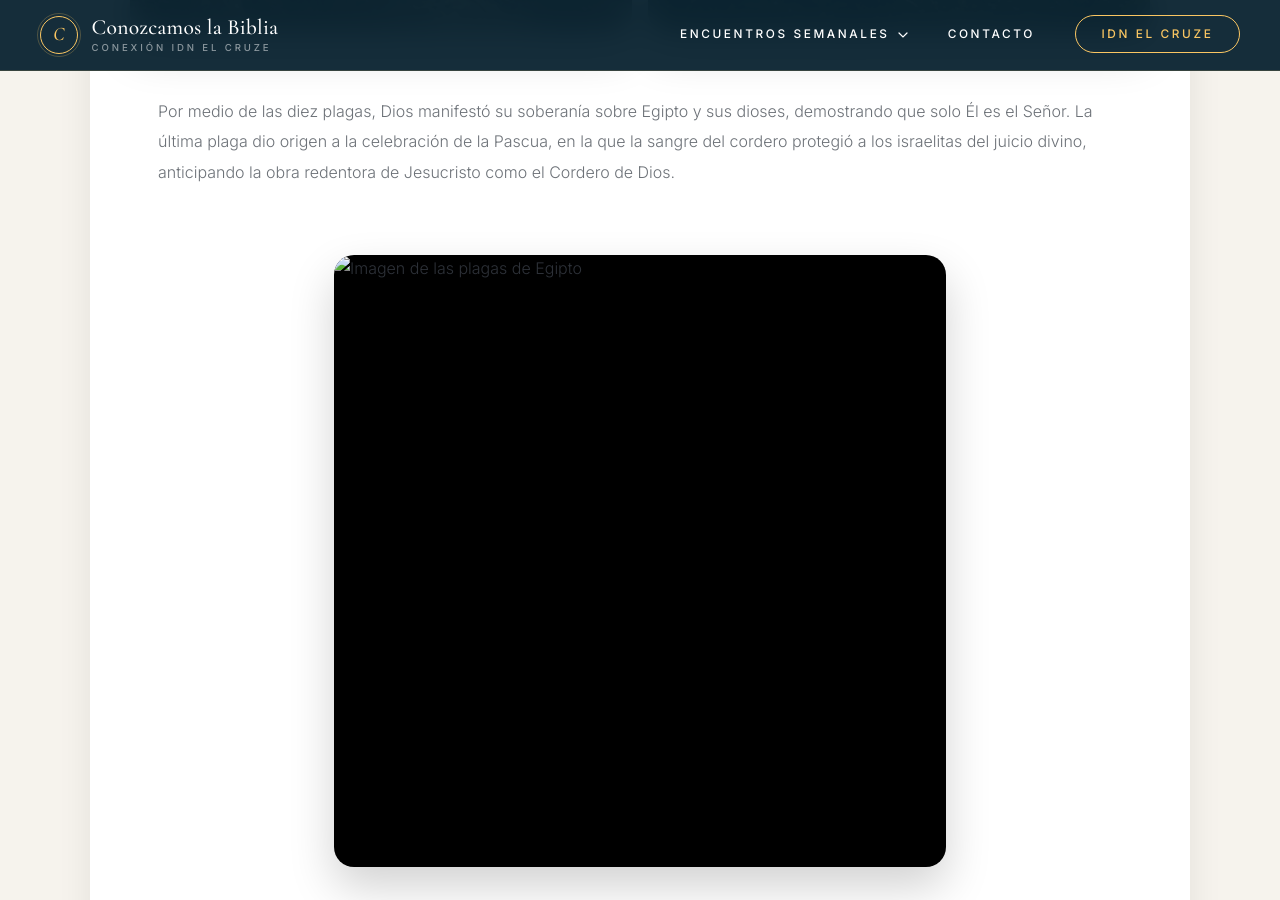
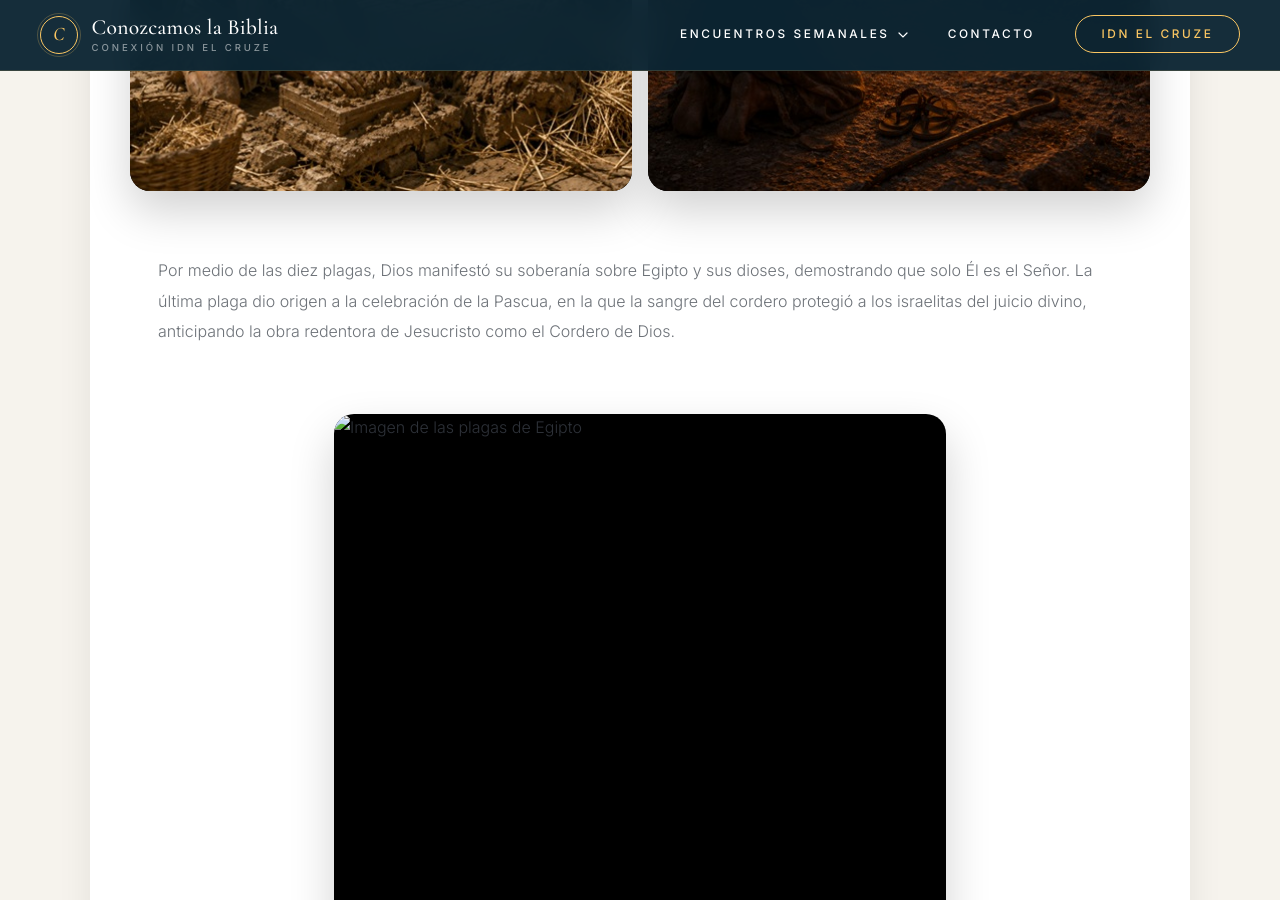
Before and after one commit to iporoma/conozcamoslabiblia, a Jekyll site: the page built from test1.html, in a window 1280 px wide and 900 px high, scrolled down 1669 px. Built offline with Jekyll 4.4.1, drawn with Linux system fonts in a browser that asks for light colours.

Commit message:
Update test1.html

```diff
--- a/test1.html
+++ b/test1.html
@@ -24,13 +24,17 @@
       <div class="intro-box">
             El libro de Éxodo narra uno de los acontecimientos más importantes de la historia bíblica: la liberación del pueblo de Israel de la esclavitud en Egipto y su formación como nación escogida por Dios. Después de siglos de opresión bajo el dominio del faraón, Dios escuchó el clamor de su pueblo y llamó a Moisés para conducirlo hacia la libertad.
         </div>
+        <div class="accordion-content">
+            <p>Por medio de las diez plagas, Dios manifestó su soberanía sobre Egipto y sus dioses, demostrando que solo Él es el Señor. La última plaga dio origen a la celebración de la Pascua, en la que la sangre del cordero protegió a los israelitas del juicio divino, anticipando la obra redentora de Jesucristo como el Cordero de Dios.</p>
+        </p>
+        </div>
 
 <div class="image-row">
     <div class="image-container">
-        <img src="https://iporoma.github.io/conozcamoslabiblia/images/2-01.jpg" alt="Etapas del periodo">
+        <img src="https://iporoma.github.io/conozcamoslabiblia/images/3-01.jpg" alt="Etapas del periodo">
     </div>
     <div class="image-container">
-        <img src="https://iporoma.github.io/conozcamoslabiblia/images/2-02.jpg" alt="Etapas del periodo">
+        <img src="https://iporoma.github.io/conozcamoslabiblia/images/3-02.jpg" alt="Etapas del periodo">
     </div>
 </div>
 
```
